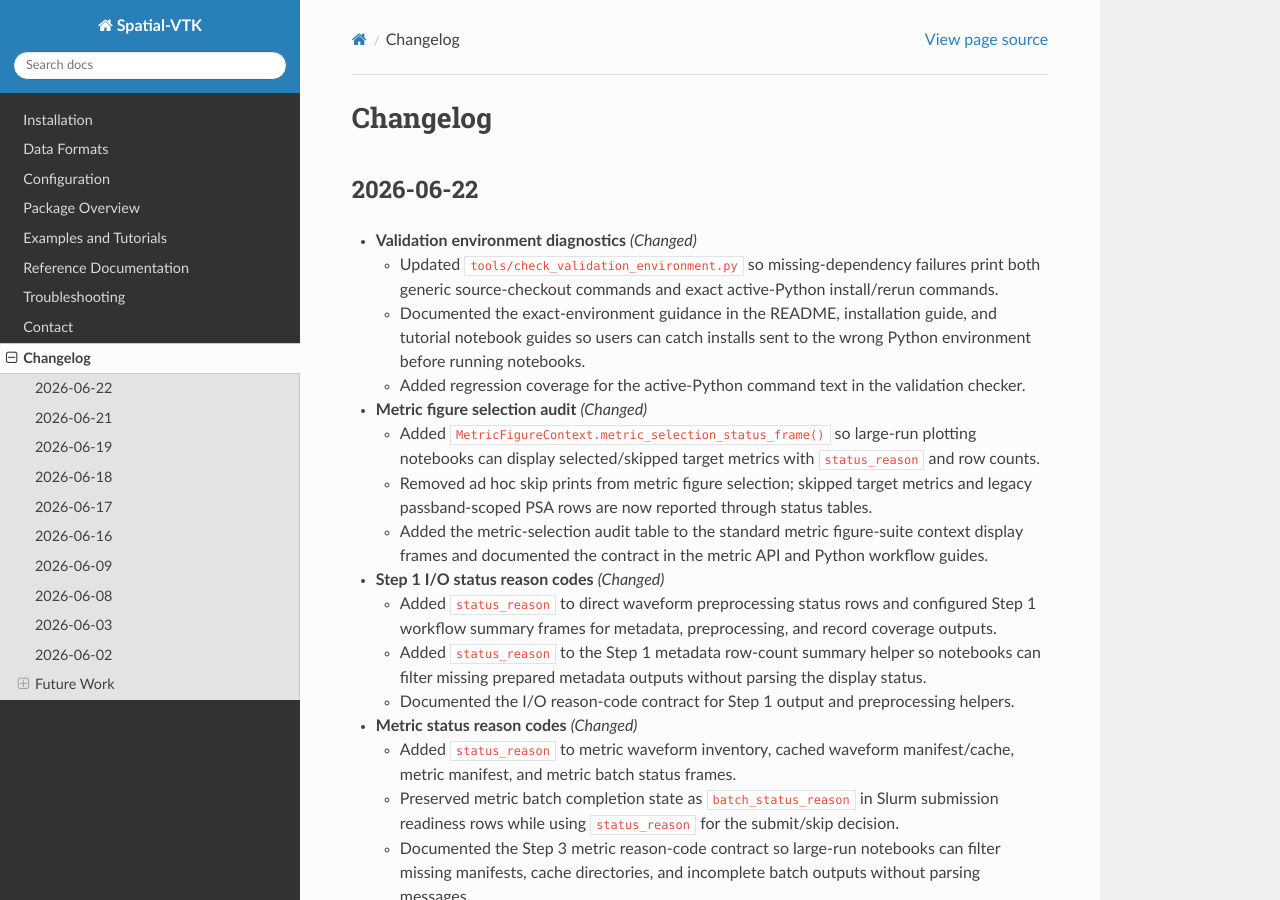
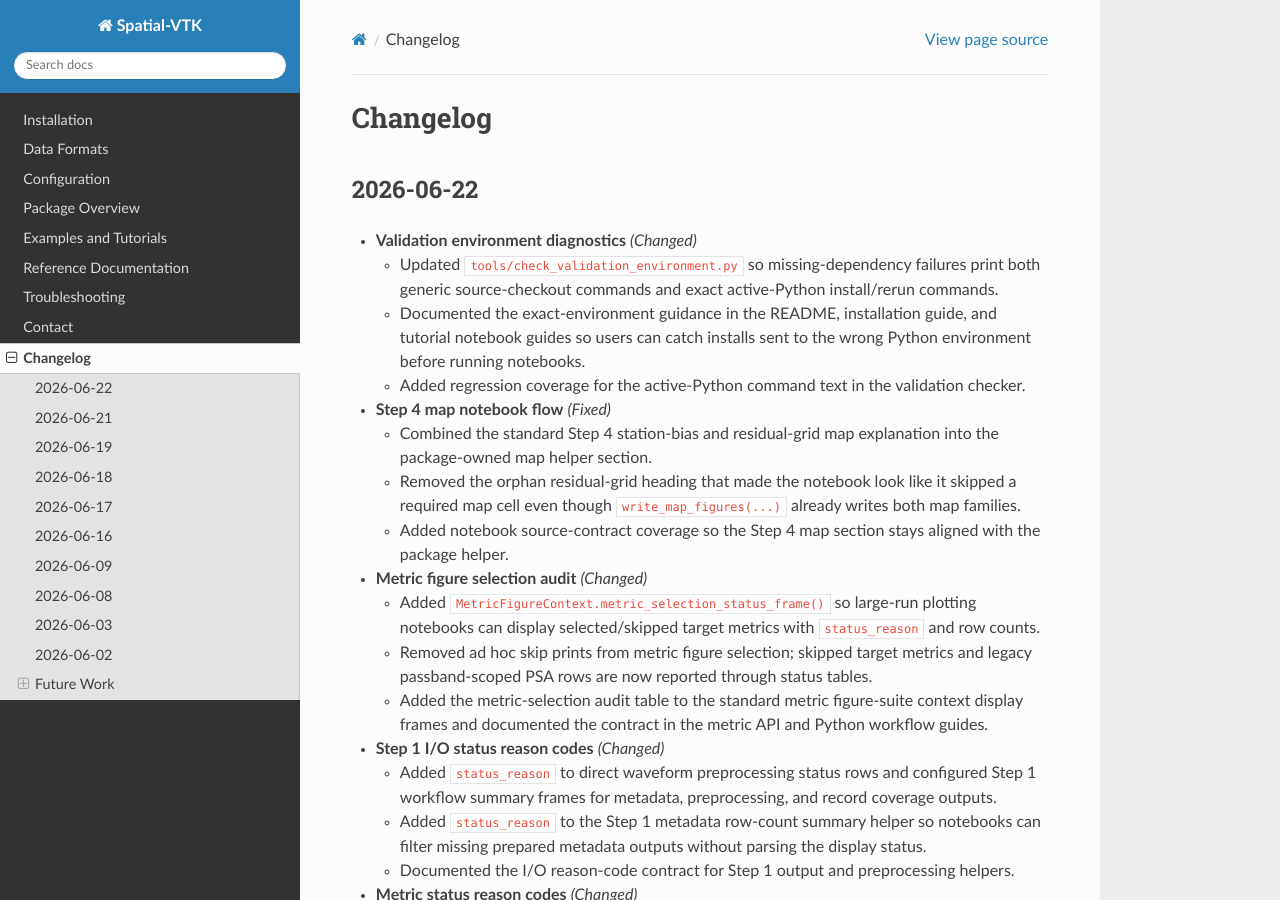
Before and after one commit to bcbirkel/spatial-vtk, a Sphinx documentation site: the page built from docs/changelog.rst, in a window 1280 px wide and 900 px high. Built offline with Sphinx 7.4.7 and the Read the Docs theme 3.1.0, drawn with Linux system fonts in a browser that asks for light colours.

Commit message:
Clarify Step 4 spatial map notebook flow

```diff
--- a/docs/changelog.rst
+++ b/docs/changelog.rst
@@ -14,6 +14,16 @@ Changelog
     wrong Python environment before running notebooks.
   - Added regression coverage for the active-Python command text in the
     validation checker.
+
+- **Step 4 map notebook flow** *(Fixed)*
+
+  - Combined the standard Step 4 station-bias and residual-grid map
+    explanation into the package-owned map helper section.
+  - Removed the orphan residual-grid heading that made the notebook look like
+    it skipped a required map cell even though ``write_map_figures(...)``
+    already writes both map families.
+  - Added notebook source-contract coverage so the Step 4 map section stays
+    aligned with the package helper.
 
 - **Metric figure selection audit** *(Changed)*
 
```
Also changed, not shown: docs/examples/step_04_spatial_statistics.ipynb, 1 other file.
